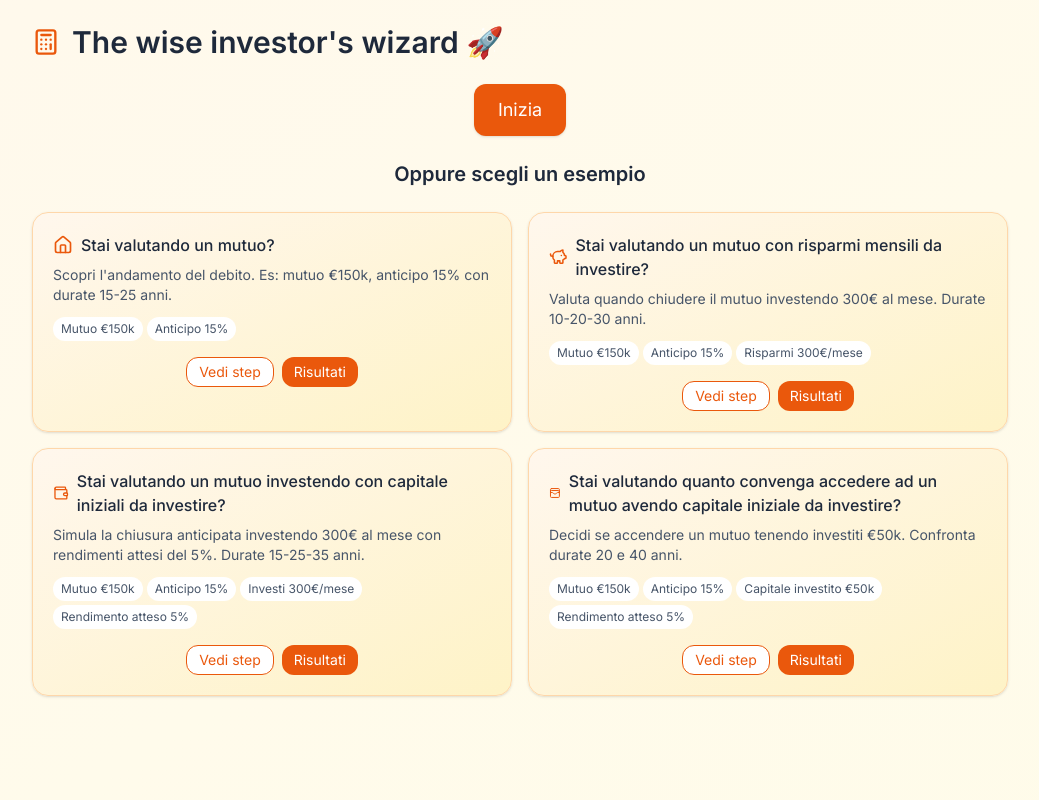
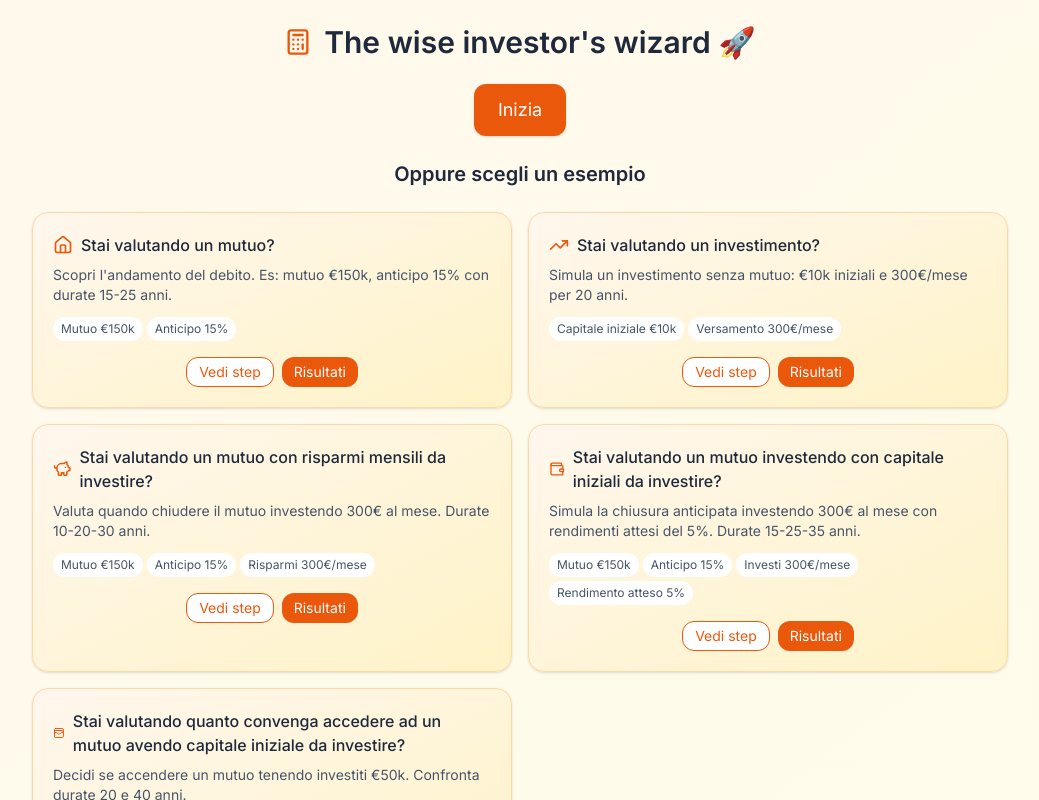
Before and after one commit to mattiamoretta/buy-or-loan, a React (Vite) app: page / in a window 1280 px wide. Shown: the top 800 px of the page, without its empty margins (120-1159 px from the left). Built offline with nearby package versions, Linux system fonts and the light colour scheme.

Commit message:
feat: add investment-only path and scenario step

```diff
--- a/src/App.jsx
+++ b/src/App.jsx
@@ -291,7 +291,7 @@ function AmortizationTable({ principal, annualRate, years, initial=0, monthly=0,
   const showSavings = initial > 0 || monthly > 0;
   return (
     <details className="mt-4">
-      <summary className="cursor-pointer text-sm text-orange-600">Mostra andamento rate</summary>
+      <summary className="cursor-pointer text-sm text-orange-600">Mostra andamento</summary>
       <div className="overflow-x-auto max-h-64 overflow-y-auto mt-2">
         <table className="min-w-full text-xs tabular-nums">
           <thead className="bg-slate-100 sticky top-0 z-10">
@@ -325,6 +325,7 @@ function AmortizationTable({ principal, annualRate, years, initial=0, monthly=0,
 function Stepper({ step }) {
   const labels = [
     "Mutuo",
+    "Scenari",
     "Entrate",
     "Investimenti",
     "Risultati",
@@ -383,7 +384,7 @@ export default function App(){
   // Base
   const [price, setPrice] = useState(150000);
   const [downPct, setDownPct] = useState(0.15);
-  const [scenarioYears, setScenarioYears] = useState([10, 30]);
+  const [scenarioYears, setScenarioYears] = useState([20]);
   const [initialCapital, setInitialCapital] = useState(price*(1-downPct));
 
   // Tassi
@@ -511,17 +512,17 @@ export default function App(){
 
   const targetPct = minGainPct > 0 ? minGainPct : 0;
   const diffs = scenarioStats.map(({ s }) => ({
-    diffPct: s.gainReal / s.principal - targetPct,
+    diffPct: s.principal > 0 ? s.gainReal / s.principal - targetPct : 0,
     diffAmt: s.gainReal - s.principal * targetPct,
   }));
 
-    const titleColor = step >= 4 ? "text-white" : "text-slate-800";
+    const titleColor = step >= 5 ? "text-white" : "text-slate-800";
     const hasInvestment = (investInitial && initialCapital > 0) || (investMonthly && cois > 0);
 
     const resetAll = () => {
       setPrice(150000);
       setDownPct(0.15);
-      setScenarioYears([10, 30]);
+      setScenarioYears([20]);
       setInitialCapital(150000 * (1 - 0.15));
       setTan(0.03);
       setInfl(0.02);
@@ -564,6 +565,16 @@ export default function App(){
           setInvestInitial(true);
           setInvestMonthly(false);
           break;
+        case 5:
+          setPrice(0);
+          setDownPct(0);
+          setTan(0);
+          setScenarioYears([20]);
+          setInitialCapital(10000);
+          setCois(300);
+          setInvestInitial(true);
+          setInvestMonthly(true);
+          break;
         default:
           break;
       }
@@ -572,7 +583,7 @@ export default function App(){
     const handleInvestNext = () => {
       const proceed = () => {
         setLoading(true);
-        setTimeout(()=>{setLoading(false); setStep(4);},2000);
+        setTimeout(()=>{setLoading(false); setStep(5);},2000);
       };
       if((!investInitial || initialCapital<=0) && (!investMonthly || cois<=0)){
         setPopup({
@@ -589,7 +600,7 @@ export default function App(){
     <div className={`min-h-screen bg-gradient-to-br ${backgrounds[step]} animate-gradient text-slate-800`}>
       {popup && <Popup {...popup} />}
       <div className="max-w-5xl mx-auto p-6">
-        <header className="flex items-center gap-3 mb-6">
+        <header className="flex items-center justify-center gap-3 mb-6">
           <Calculator className="w-7 h-7 text-orange-600" />
           <h1 className={`text-2xl md:text-3xl font-semibold ${titleColor}`}>The wise investor's wizard 🚀</h1>
         </header>
@@ -603,8 +614,9 @@ export default function App(){
               initial={{ opacity: 0 }}
               animate={{ opacity: 1 }}
               exit={{ opacity: 0 }}
-              className="fixed inset-0 bg-white flex items-center justify-center"
+              className="fixed inset-0 bg-white flex flex-col items-center justify-center gap-4"
             >
+              <h1 className="text-2xl font-semibold text-orange-600">The wise investor's wizard 🚀</h1>
               <div className="h-16 w-16 border-4 border-orange-500 border-t-transparent rounded-full animate-spin"></div>
             </motion.div>
           )}
@@ -630,7 +642,25 @@ export default function App(){
                     setLoading(true);
                     setTimeout(() => {
                       setLoading(false);
-                      setStep(4);
+                      setStep(5);
+                    }, 2000);
+                  }}
+                />
+                <ConfigCard
+                  icon={TrendingUp}
+                  title="Stai valutando un investimento?"
+                  description="Simula un investimento senza mutuo: €10k iniziali e 300€/mese per 20 anni."
+                  details={["Capitale iniziale €10k", "Versamento 300€/mese"]}
+                  onSteps={() => {
+                    applyConfig(5);
+                    setStep(2);
+                  }}
+                  onResults={() => {
+                    applyConfig(5);
+                    setLoading(true);
+                    setTimeout(() => {
+                      setLoading(false);
+                      setStep(5);
                     }, 2000);
                   }}
                 />
@@ -648,7 +678,7 @@ export default function App(){
                     setLoading(true);
                     setTimeout(() => {
                       setLoading(false);
-                      setStep(4);
+                      setStep(5);
                     }, 2000);
                   }}
                 />
@@ -666,7 +696,7 @@ export default function App(){
                     setLoading(true);
                     setTimeout(() => {
                       setLoading(false);
-                      setStep(4);
+                      setStep(5);
                     }, 2000);
                   }}
                 />
@@ -684,7 +714,7 @@ export default function App(){
                     setLoading(true);
                     setTimeout(() => {
                       setLoading(false);
-                      setStep(4);
+                      setStep(5);
                     }, 2000);
                   }}
                 />
@@ -699,13 +729,29 @@ export default function App(){
                 <Card>
                   <h3 className="text-md font-medium mb-2">Valori del mutuo</h3>
                   <Grid>
-                    <Field label="Importo considerato (€)" description="Prezzo dell'immobile da finanziare" value={price} onChange={setPrice} min={50000} max={2000000} step={1000} suffix="€" />
+                    <Field label="Importo considerato (€)" description="Prezzo dell'immobile da finanziare" value={price} onChange={setPrice} min={0} max={2000000} step={1000} suffix="€" />
                     <Field label="Anticipo (%)" description="Percentuale di anticipo che puoi versare" value={downPct*100} onChange={(v)=>setDownPct(v/100)} min={0} max={90} step={1} suffix="%" />
                     <Field label="TAN (%)" description="Tasso annuo nominale del mutuo" value={tan*100} onChange={(v)=>setTan(v/100)} min={0} max={10} step={0.1} suffix="%" />
                   </Grid>
                 </Card>
+              </div>
+              <div className="flex justify-between">
+                <button onClick={()=>setStep(0)} className="px-4 py-2 rounded-xl border border-orange-600 text-orange-600 bg-white">Indietro</button>
+                <div className="flex gap-2">
+                  <button onClick={()=>{resetAll(); setStep(0);}} className="px-4 py-2 rounded-xl border bg-white">Ricomincia</button>
+                  <button onClick={()=>setStep(2)} className="px-4 py-2 bg-white text-orange-600 border border-orange-600 rounded-xl inline-flex items-center gap-2">Avanti <ArrowRight className="w-4 h-4"/></button>
+                </div>
+              </div>
+              </motion.div>
+          )}
+
+          {!loading && step===2 && (
+            <motion.div key="s2" initial={{opacity:0,x:50}} animate={{opacity:1,x:0}} exit={{opacity:0,x:-50}} transition={{duration:0.4}} className="bg-white p-6 rounded-2xl shadow space-y-6">
+              <h2 className="text-lg font-medium">Step 2 – Scenari</h2>
+              <div className="space-y-3">
                 <Card>
                   <h3 className="text-md font-medium mb-2">Scenari</h3>
+                  <p className="text-sm text-slate-600 mb-2">Durata del mutuo e dell'investimento</p>
                   <div className="flex flex-col gap-3">
                     {scenarioYears.map((y, i) => (
                       <div key={i} className="flex items-center gap-2">
@@ -741,18 +787,18 @@ export default function App(){
                 </Card>
               </div>
               <div className="flex justify-between">
-                <button onClick={()=>setStep(0)} className="px-4 py-2 rounded-xl border border-orange-600 text-orange-600 bg-white">Indietro</button>
+                <button onClick={()=>setStep(price>0 ? 1 : 0)} className="px-4 py-2 rounded-xl border border-orange-600 text-orange-600 bg-white">Indietro</button>
                 <div className="flex gap-2">
                   <button onClick={()=>{resetAll(); setStep(0);}} className="px-4 py-2 rounded-xl border bg-white">Ricomincia</button>
-                  <button onClick={()=>setStep(2)} className="px-4 py-2 bg-white text-orange-600 border border-orange-600 rounded-xl inline-flex items-center gap-2">Avanti <ArrowRight className="w-4 h-4"/></button>
+                  <button onClick={()=>setStep(3)} className="px-4 py-2 bg-white text-orange-600 border border-orange-600 rounded-xl inline-flex items-center gap-2">Avanti <ArrowRight className="w-4 h-4"/></button>
                 </div>
               </div>
               </motion.div>
           )}
 
-          {!loading && step===2 && (
-            <motion.div key="s2" initial={{opacity:0,x:50}} animate={{opacity:1,x:0}} exit={{opacity:0,x:-50}} transition={{duration:0.4}} className="bg-white p-6 rounded-2xl shadow space-y-6">
-              <h2 className="text-lg font-medium">Step 2 – Entrate</h2>
+          {!loading && step===3 && (
+            <motion.div key="s3" initial={{opacity:0,x:50}} animate={{opacity:1,x:0}} exit={{opacity:0,x:-50}} transition={{duration:0.4}} className="bg-white p-6 rounded-2xl shadow space-y-6">
+              <h2 className="text-lg font-medium">Step 3 – Entrate</h2>
               <div className="space-y-3">
                 <Card>
                   <h3 className="text-md font-medium mb-2">Risorse</h3>
@@ -764,18 +810,18 @@ export default function App(){
                 </Card>
               </div>
               <div className="flex justify-between">
-                <button onClick={()=>setStep(1)} className="px-4 py-2 rounded-xl border border-orange-600 text-orange-600 bg-white">Indietro</button>
+                <button onClick={()=>setStep(2)} className="px-4 py-2 rounded-xl border border-orange-600 text-orange-600 bg-white">Indietro</button>
                 <div className="flex gap-2">
                   <button onClick={()=>{resetAll(); setStep(0);}} className="px-4 py-2 rounded-xl border bg-white">Ricomincia</button>
-                  <button onClick={()=>setStep(3)} className="px-4 py-2 bg-white text-orange-600 border border-orange-600 rounded-xl inline-flex items-center gap-2">Avanti <ArrowRight className="w-4 h-4"/></button>
+                  <button onClick={()=>setStep(4)} className="px-4 py-2 bg-white text-orange-600 border border-orange-600 rounded-xl inline-flex items-center gap-2">Avanti <ArrowRight className="w-4 h-4"/></button>
                 </div>
               </div>
               </motion.div>
           )}
 
-          {!loading && step===3 && (
-            <motion.div key="s3" initial={{opacity:0,x:50}} animate={{opacity:1,x:0}} exit={{opacity:0,x:-50}} transition={{duration:0.4}} className="bg-white p-6 rounded-2xl shadow space-y-6">
-              <h2 className="text-lg font-medium">Step 3 – Investimenti</h2>
+          {!loading && step===4 && (
+            <motion.div key="s4" initial={{opacity:0,x:50}} animate={{opacity:1,x:0}} exit={{opacity:0,x:-50}} transition={{duration:0.4}} className="bg-white p-6 rounded-2xl shadow space-y-6">
+              <h2 className="text-lg font-medium">Step 4 – Investimenti</h2>
               <div className="space-y-3">
                 <Card>
                   <h3 className="text-md font-medium mb-2">Piano di investimento</h3>
@@ -805,7 +851,7 @@ export default function App(){
                 )}
               </div>
               <div className="flex justify-between">
-                <button onClick={()=>setStep(2)} className="px-4 py-2 rounded-xl border border-orange-600 text-orange-600 bg-white">Indietro</button>
+                <button onClick={()=>setStep(3)} className="px-4 py-2 rounded-xl border border-orange-600 text-orange-600 bg-white">Indietro</button>
                 <div className="flex gap-2">
                   <button onClick={()=>{resetAll(); setStep(0);}} className="px-4 py-2 rounded-xl border bg-white">Ricomincia</button>
                   <button onClick={handleInvestNext} className="px-4 py-2 bg-white text-orange-600 border border-orange-600 rounded-xl inline-flex items-center gap-2">Vedi risultati <ArrowRight className="w-4 h-4"/></button>
@@ -814,8 +860,8 @@ export default function App(){
               </motion.div>
           )}
 
-            {!loading && step===4 && (
-              <motion.div key="s4" initial={{opacity:0,x:50}} animate={{opacity:1,x:0}} exit={{opacity:0,x:-50}} transition={{duration:0.4}} className="space-y-6">
+            {!loading && step===5 && (
+              <motion.div key="s5" initial={{opacity:0,x:50}} animate={{opacity:1,x:0}} exit={{opacity:0,x:-50}} transition={{duration:0.4}} className="space-y-6">
                 <h2 className="text-lg font-medium">Here we go!</h2>
                 {!hasInvestment && (
                   <p className="text-sm text-slate-600">Nessun investimento applicato: vengono mostrati solo i dettagli del mutuo.</p>
@@ -824,7 +870,7 @@ export default function App(){
                   <>
                     {scenarioStats.map(({ years, s, be, payTime, label }, idx) => (
                       <Card key={idx}>
-                        <h3 className="text-md font-medium mb-2">Mutuo {years} anni</h3>
+                        <h3 className="text-md font-medium mb-2">{price>0 ? `Mutuo ${years} anni` : `Investimento ${years} anni`}</h3>
                         <div className="grid grid-cols-1 md:grid-cols-2 gap-3">
                           <KPICard title="Rata" value={fmt2(s.payment)} subtitle="€/mese" />
                           <KPICard title="Break-even lordo" value={pct(be)} subtitle="guadagno reale = 0" />
@@ -836,7 +882,7 @@ export default function App(){
                               { title: "Investimento", rows: [["Invest. finale nominale", fmt(s.fvNominal)], ["Invest. finale reale", fmt(s.fvReal)]] },
                               { title: "Interessi", rows: [["Interessi nominali", fmt(s.interestNominal)], ["Interessi reali (PV)", fmt(s.interestReal)]] },
                               { title: "Guadagno", rows: [["Guadagno nominale", fmt(s.gainNominal)], ["Guadagno reale", fmt(s.gainReal)]] },
-                              { title: "Comparazione", rows: [["% stipendio annuo", salary>0 ? pct(s.gainReal/salary) : "–"], ["% prezzo casa", pct(s.gainReal/price)], ["Mesi di lavoro equivalenti", salary>0 ? (s.gainReal/(salary/12)).toFixed(1) : "–"]] },
+                              { title: "Comparazione", rows: [["% stipendio annuo", salary>0 ? pct(s.gainReal/salary) : "–"], ["% prezzo casa", price>0 ? pct(s.gainReal/price) : "–"], ["Mesi di lavoro equivalenti", salary>0 ? (s.gainReal/(salary/12)).toFixed(1) : "–"]] },
                               { title: "Chiusura mutuo", rows: [["Anno chiusura mutuo", isFinite(payTime) ? `${payTime.toFixed(1)} anni` : `> ${years} anni`]] }
                             ]}
                           />
@@ -898,12 +944,12 @@ export default function App(){
                             <div className="flex items-center justify-between mb-2">
                               <div className="font-semibold">{label}</div>
                               <span className={`px-2 py-1 text-xs rounded-full ${better[idx] ? 'bg-emerald-100 text-emerald-700' : 'bg-rose-100 text-rose-700'}`}>
-                                {better[idx] ? 'Conviene MUTUO + investimento' : 'Conviene CASH'}
+                                {better[idx] ? (price>0 ? 'Conviene MUTUO + investimento' : 'Investimento profittevole') : (price>0 ? 'Conviene CASH' : 'Meglio non investire')}
                               </span>
                             </div>
                             <ul className="text-sm text-slate-600 space-y-1">
                               <li>% stipendio annuo: <b>{salary > 0 ? pct(s.gainReal / salary) : "–"}</b></li>
-                              <li>% prezzo casa: <b>{pct(s.gainReal / price)}</b></li>
+                              <li>% prezzo casa: <b>{price>0 ? pct(s.gainReal / price) : "–"}</b></li>
                               <li>Mesi di lavoro equivalenti: <b>{salary > 0 ? (s.gainReal / (salary / 12)).toFixed(1) : "–"}</b></li>
                               <li>Break-even lordo: <b>{pct(be)}</b></li>
                               <li>Guadagno reale stimato: <b>{fmt(s.gainReal)}</b></li>
@@ -948,7 +994,7 @@ export default function App(){
                 <button onClick={()=>window.print()} className="px-4 py-2 rounded-xl border bg-white hover:bg-slate-50">Esporta / Salva PDF</button>
               </div>
               <div className="flex justify-between">
-                <button onClick={()=>setStep(3)} className="px-4 py-2 rounded-xl border bg-white">Indietro</button>
+                <button onClick={()=>setStep(4)} className="px-4 py-2 rounded-xl border bg-white">Indietro</button>
                 <button onClick={()=>{resetAll(); setStep(0);}} className="px-4 py-2 rounded-xl border bg-white">Ricomincia</button>
               </div>
             </motion.div>
```
